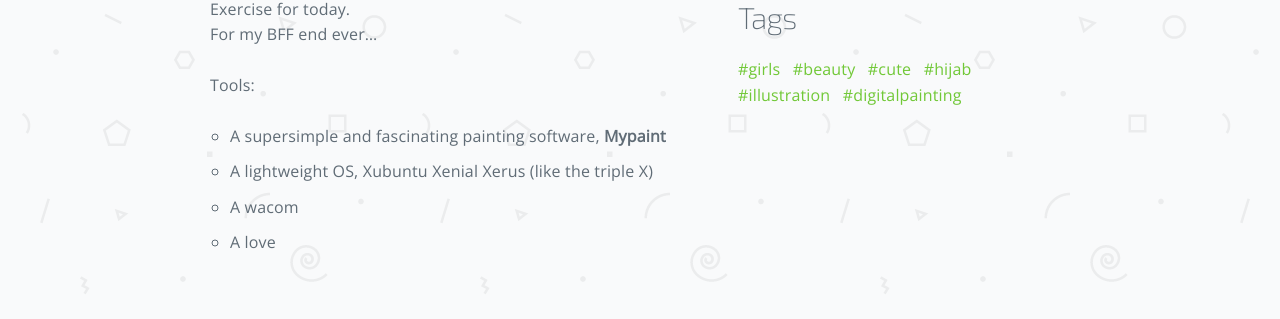
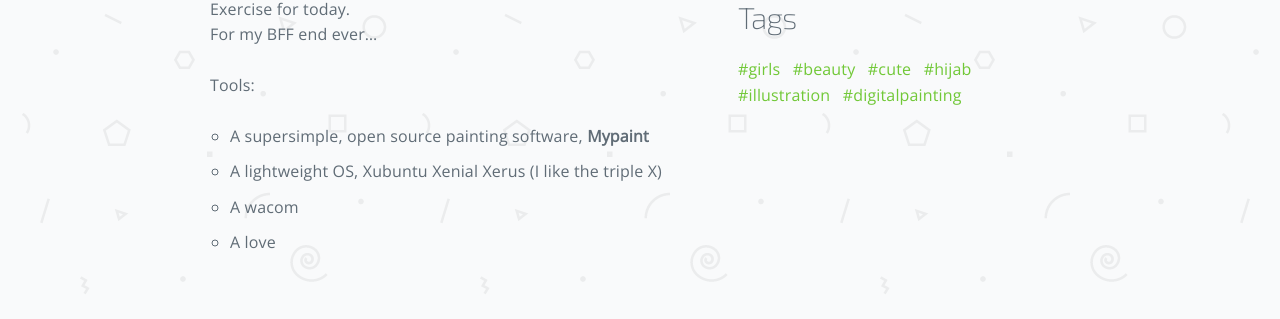
Before and after one commit to unipwarehouse/unipwarehouse.github.io, a Jekyll site: the page built from _works/2016-08-11-mina-zafarina.md, in a window 1280 px wide and 900 px high, scrolled down 1071 px. Shown: the part 135-454 px from the top of the window. Built offline with Jekyll 4.4.1, drawn with Linux system fonts in a browser that asks for light colours; some web fonts are replaced; comment, search, counter and statistics services are not loaded.

Commit message:
modify some works

```diff
--- a/_works/2016-08-11-mina-zafarina.md
+++ b/_works/2016-08-11-mina-zafarina.md
@@ -12,7 +10,7 @@ For my BFF end ever...
 
 Tools:
 
-- A supersimple and fascinating painting software, **Mypaint**
-- A lightweight OS, Xubuntu Xenial Xerus (like the triple X)
+- A supersimple, open source painting software, **Mypaint**
+- A lightweight OS, Xubuntu Xenial Xerus (I like the triple X)
 - A wacom
 - A love
```
Also changed, not shown: other parts of _works/2016-08-11-mina-zafarina.md (+0 -2 lines), _works/2016-08-17-paskibra-71.md (+0 -2 lines).
